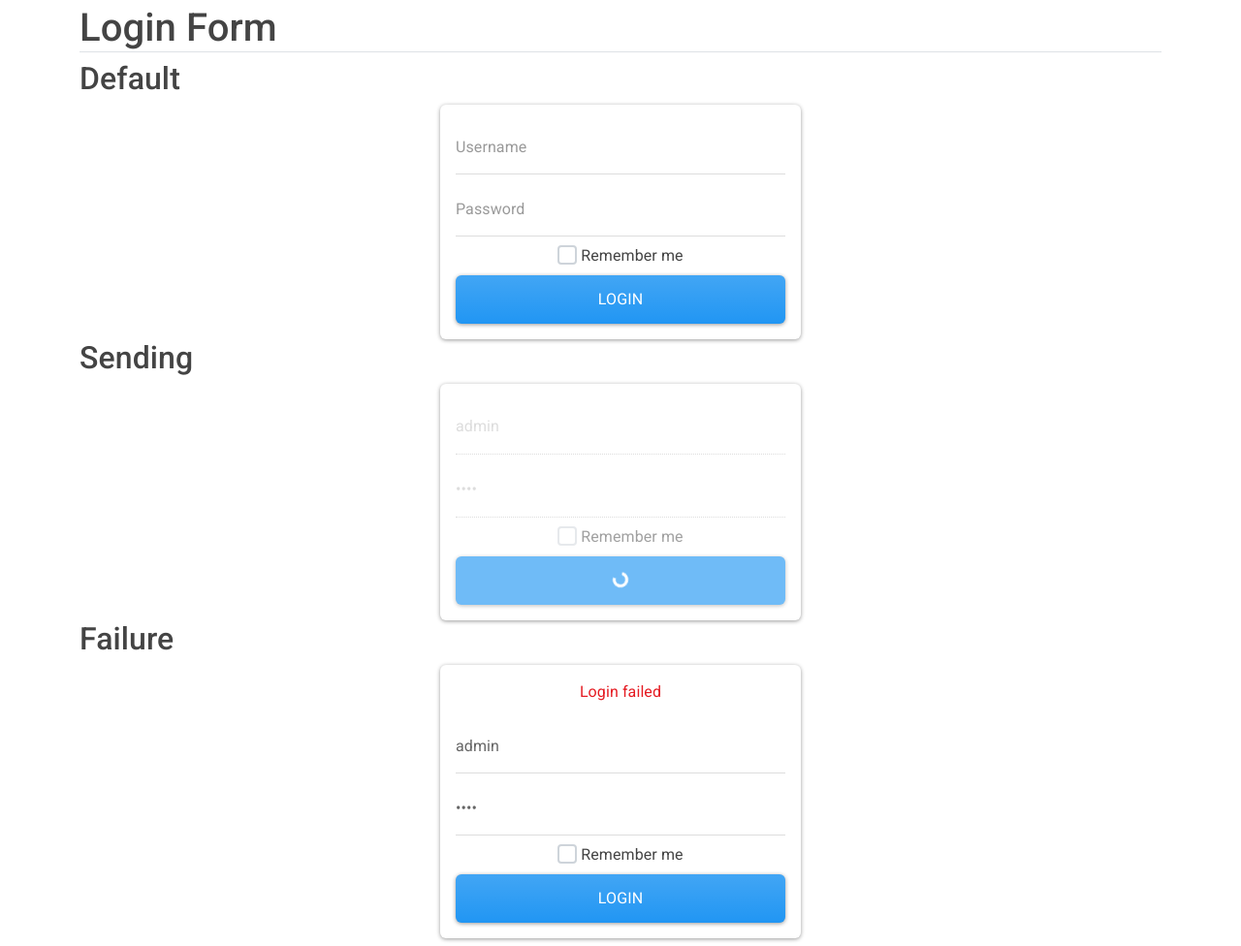
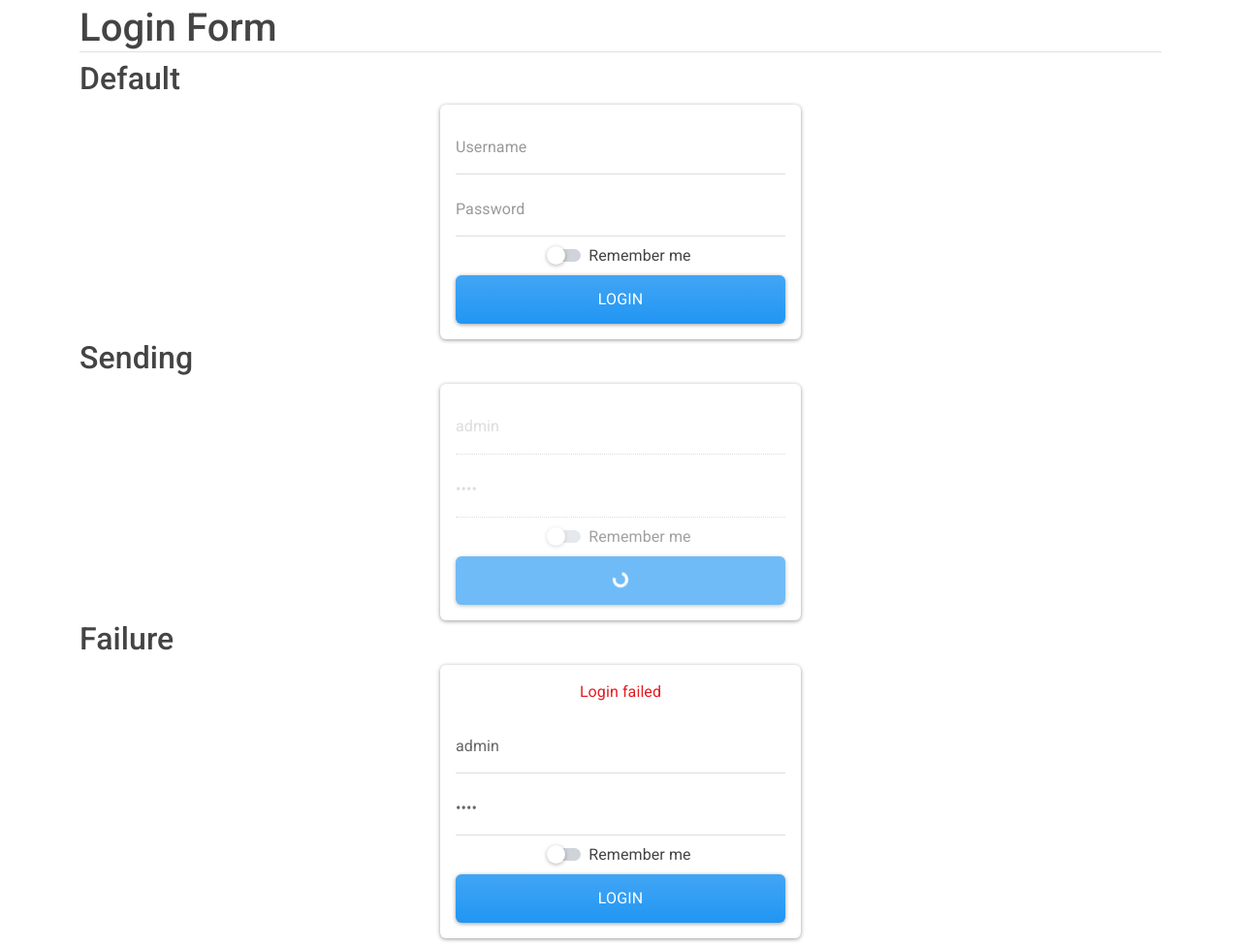
Before and after one commit to Bernardo-MG/component-bootstrap-template, a website: page src/login.html in a window 1280 px wide. Shown: the part 49-1025 px from the top of the page at 97% size. Drawn offline with nearby package versions, Linux system fonts and the light colour scheme.

Commit message:
Using switch for remember me

```diff
--- a/src/login.html
+++ b/src/login.html
@@ -74,7 +74,7 @@
                            <!-- Remember me check -->
                            <div class="row mb-2">
                               <div class="d-flex justify-content-center">
-                                 <div class="form-check mb-3 mb-md-0">
+                                 <div class="form-check form-switch mb-3 mb-md-0">
                                     <input id="rememberMe" type="checkbox" class="form-check-input">
                                     <label for="rememberMe" class="form-check-label">Remember me</label>
                                  </div>
@@ -108,7 +108,7 @@
                            <!-- Remember me check -->
                            <div class="row mb-2">
                               <div class="d-flex justify-content-center">
-                                 <div class="form-check mb-3 mb-md-0">
+                                 <div class="form-check form-switch mb-3 mb-md-0">
                                     <input id="rememberMe2" type="checkbox" class="form-check-input" disabled
                                        aria-disabled="true">
                                     <label for="rememberMe2" class="form-check-label">Remember me</label>
@@ -148,7 +148,7 @@
                            <!-- Remember me check -->
                            <div class="row mb-2">
                               <div class="d-flex justify-content-center">
-                                 <div class="form-check mb-3 mb-md-0">
+                                 <div class="form-check form-switch mb-3 mb-md-0">
                                     <input id="rememberMe3" type="checkbox" class="form-check-input">
                                     <label for="rememberMe3" class="form-check-label">Remember me</label>
                                  </div>
```
